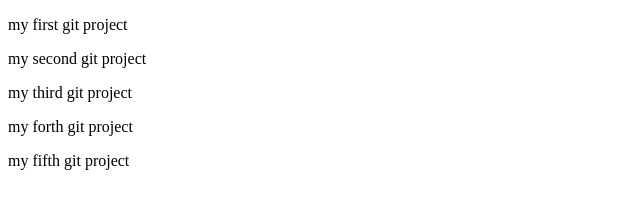
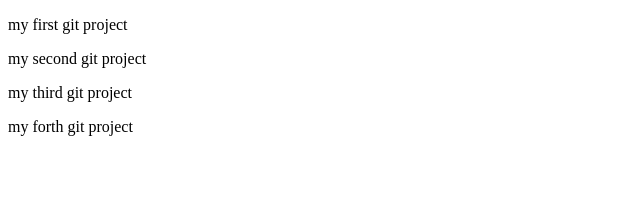
Before and after one commit to Poojaachar12/mynewproject, a plain HTML site: page index.html in a window 1280 px wide. Shown: the whole page, without its empty margins (0-640 px from the left). Drawn offline with Linux system fonts and the light colour scheme.

Commit message:
Update index.html
my forth git project

```diff
--- a/index.html
+++ b/index.html
@@ -6,7 +6,7 @@
        <p>my second git project</p>
        <p>my third git project</p>
        <p>my forth git project</p>
-       <p>my fifth git project</p>
+
    </body>
   </head>
  </html>
```
